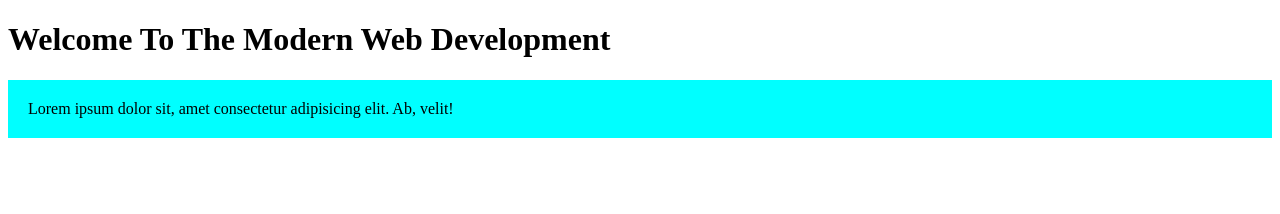
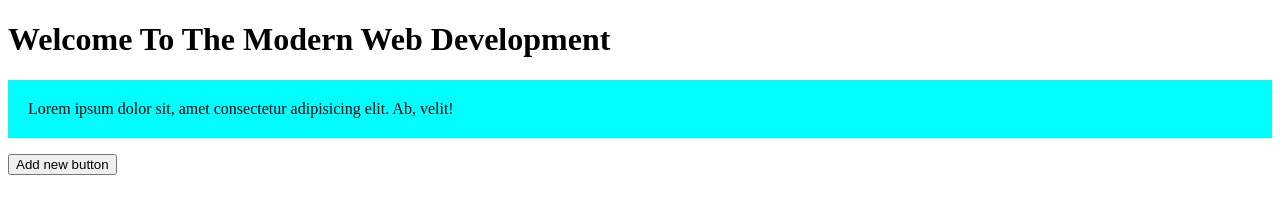
Before and after one commit to cloudinfotechs/localvsrepo, a plain HTML site: page index.html in a window 1280 px wide. Drawn offline with Linux system fonts and the light colour scheme.

Commit message:
add new button on feature1

```diff
--- a/index.html
+++ b/index.html
@@ -14,6 +14,8 @@
     <h1>Welcome To The Modern Web Development</h1>
     <p>Lorem ipsum dolor sit, amet consectetur adipisicing elit. Ab, velit!</p>
 
+    <button>Add new button</button>
+
 </body>
 
 </html>
```
